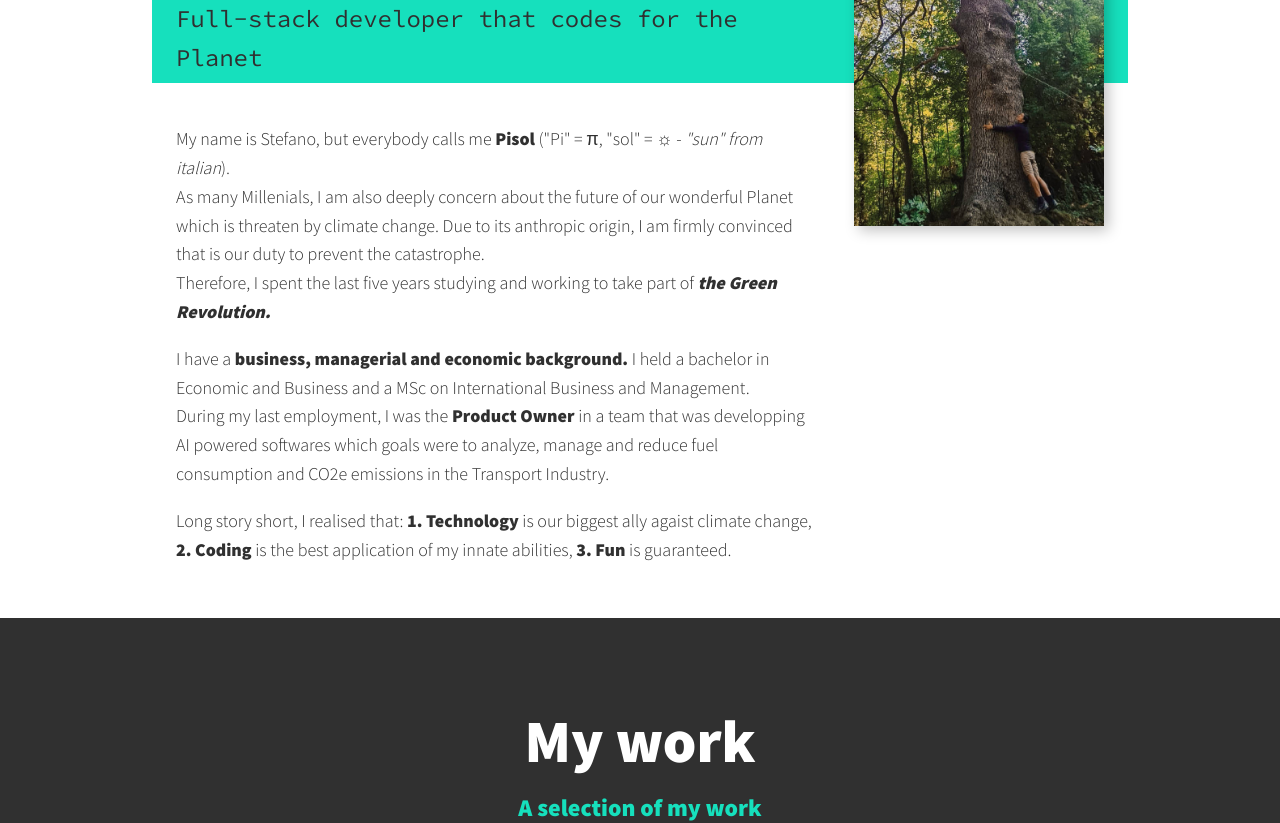
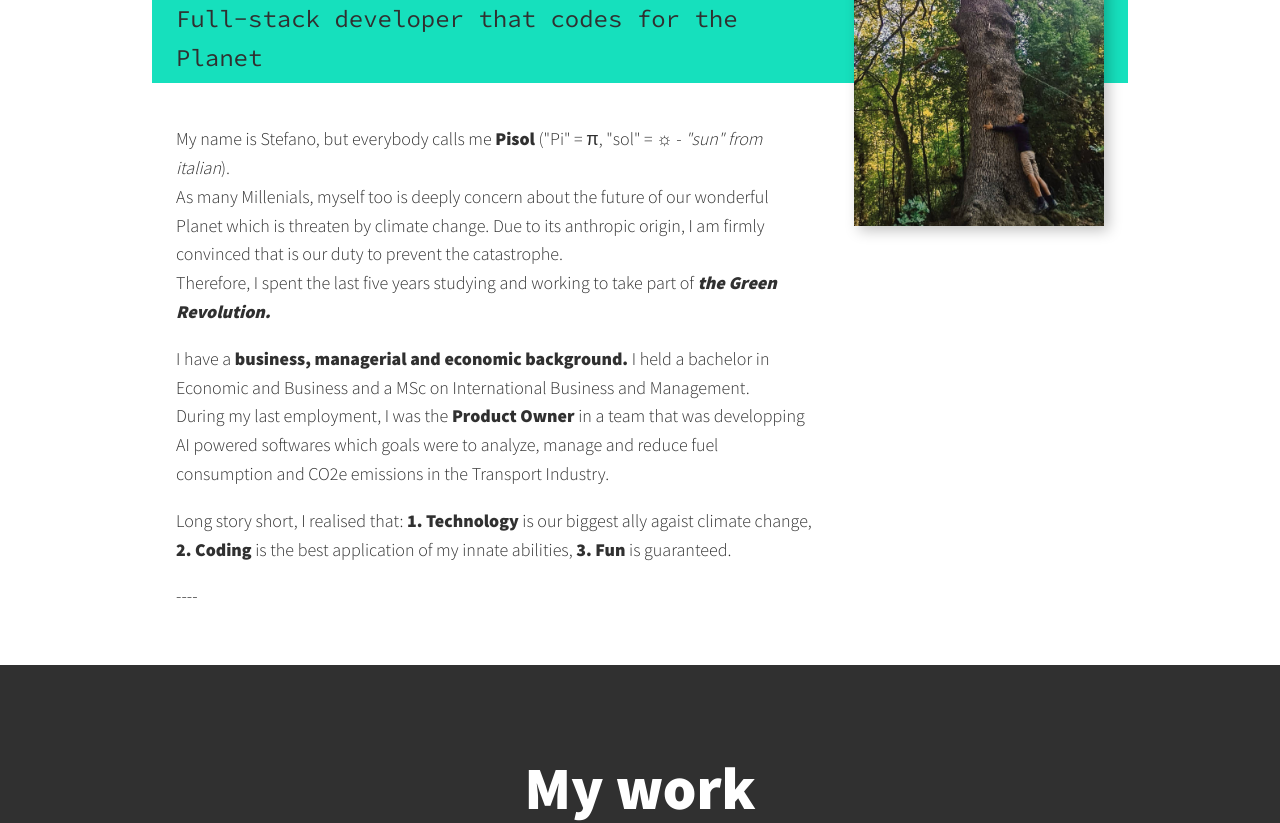
Before and after one commit to SteRap/portfolio, a React (Create React App) app: page / in a window 1280 px wide. Shown: the part 1460-2283 px from the top of the page. Built offline with nearby package versions, Linux system fonts and the light colour scheme.

Commit message:
add text

```diff
--- a/src/About.js
+++ b/src/About.js
@@ -21,8 +21,8 @@ function About() {
           My name is Stefano, but everybody calls me <strong>Pisol</strong>{" "}
           ("Pi" = &#960;, "sol" = &#9788; - <i>"sun" from italian</i>).
           <br></br>
-          As many Millenials, I am also deeply concern about the future of our
-          wonderful Planet which is threaten by climate change. Due to its
+          As many Millenials, myself too is deeply concern about the future of
+          our wonderful Planet which is threaten by climate change. Due to its
           anthropic origin, I am firmly convinced that is our duty to prevent
           the catastrophe.
           <br></br>
@@ -49,6 +49,7 @@ function About() {
           the best application of my innate abilities, <strong>3. Fun</strong>{" "}
           is guaranteed.
         </p>
+        <p data-aos="zoom-in-up">----</p>
       </div>
 
       <img
--- a/src/Carousel.css
+++ b/src/Carousel.css
@@ -24,10 +24,10 @@
 .indicators > button {
   margin: 1rem 0.3rem;
   border: 1px solid turquoise;
-  border-radius: 50%;
-  height: 1rem;
-  width: 1rem;
-  aspect-ratio: 1;
+  border-radius: 50% !important;
+  height: 1rem !important ;
+  width: 1rem !important;
+  aspect-ratio: 1 !important;
   opacity: 0.6;
   transform: scale(1);
   transition: background-color 300ms ease-in-out, transform 300ms ease-in-out;
```
